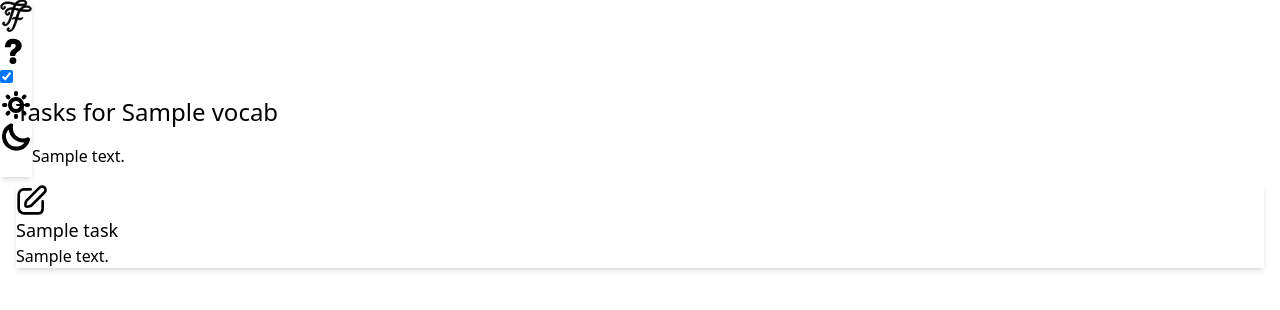
After one commit to aalexei/terminology-forge, a FastAPI app: template app/templates/tasks.html in a window 1280 px wide. The commit adds this page. Shown: the top 310 px of the page. Run offline with FastAPI, Linux system fonts and the light colour scheme; the template is opened without the code that fills it: most values are stand-ins (such as "Sample title", 1, 10 or a date in 2020); parts of the project's set-up code (start-up, migrations or seed data) failed here and were passed over; some libraries are stand-ins or nearby versions.

Commit message:
start of task interface

```diff
--- a/app/db/schema.py
+++ b/app/db/schema.py
@@ -106,6 +106,7 @@ class Task(DocumentModel):
     """
     name: str
     description: str = ""
+    locked: bool = False
 
 
 class Work(EdgeModel):
--- a/app/templates/graph.html
+++ b/app/templates/graph.html
@@ -31,10 +31,15 @@
 <li><a href="/">Home</a></li>
 <li><a href="/vocab/{{ vocab.key }}/digest">Digest</a></li>
 <li><a href="/vocab/{{ vocab.key }}/list">List</a></li>
+{% if vocab.is_editable(user) %}
+<li><a href="/vocab/{{ vocab.key }}/tasks">Tasks</a></li>
+{% endif %}
 <li class="menu-title">Actions:</li>
+{% if vocab.is_editable(user) %}
 <li><span onclick="document.querySelectorAll('input[type=checkbox]').forEach(el => el.checked = false);">Clear selection</span></li>
 <li><span onclick="main_modal.showModal()">Set tags on selected</span></li>
 <li><a href="/vocab/{{ vocab.key }}/add">Add term</a></li>
+{% endif %}
 <li><a href="/vocab/{{vocab.key}}/export">Export vocabulary</a></li>
 {% endblock main_menu %}
 
--- a/app/templates/list.html
+++ b/app/templates/list.html
@@ -19,10 +19,15 @@
 <li><a href="/">Home</a></li>
 <li><a href="/vocab/{{ vocab.key }}/digest">Digest</a></li>
 <li><a href="/vocab/{{ vocab.key }}/graph">Graph</a></li>
+{% if vocab.is_editable(user) %}
+<li><a href="/vocab/{{ vocab.key }}/tasks">Tasks</a></li>
+{% endif %}
 <li class="menu-title">Actions:</li>
+{% if vocab.is_editable(user) %}
 <li><span onclick="document.querySelectorAll('input[type=checkbox]').forEach(el => el.checked = false);">Clear selection</span></li>
 <li><span onclick="main_modal.showModal()">Set tags on selected</span></li>
 <li><a href="/vocab/{{ vocab.key }}/add">Add term</a></li>
+{% endif %}
 <li><a href="/vocab/{{vocab.key}}/export">Export vocabulary</a></li>
 {% endblock main_menu %}
 
--- /dev/null
+++ b/app/templates/tasks.html
@@ -0,0 +1,53 @@
+{% extends "base.html" %}
+
+{% block main_modal %}
+{% endblock main_modal %}
+
+
+{% block main_menu %}
+<li><a href="/">Home</a></li>
+<li><a href="/vocab/{{ vocab.key }}/digest">Digest</a></li>
+<li><a href="/vocab/{{ vocab.key }}/list">List</a></li>
+<li><a href="/vocab/{{ vocab.key }}/graph">Graph</a></li>
+<li class="menu-title">Actions:</li>
+<li><a href="/vocab/{{ vocab.key }}/add">Add term</a></li>
+<li><a href="/vocab/{{vocab.key}}/export">Export vocabulary</a></li>
+{% endblock main_menu %}
+
+{% block nav_middle %}
+{% endblock nav_middle %}
+
+{% block user_menu %}
+  <li><i>{{ user.github }}</i></li>
+  <li><a href="/logout">Logout</a></li>
+{% endblock user_menu %}
+
+{% block content %}
+<div class="m-4 flex flex-col">
+  <h1 class="text-2xl">Tasks for {{ vocab.name }}</h1>
+  <div class="m-4">{{ vocab.description }}</div>
+
+  <ul class="list bg-base-100 rounded-box shadow-md">
+    {% for task in tasks %}
+    <li class="list-row">
+      <div>
+	{% if task.locked %}
+	<span class="size-6 stroke-current fill-none">{% include "icons/locked.svg" %}</span>
+	{% else %}
+	<span class="size-6 stroke-current fill-none">{% include "icons/editable.svg" %}</span>
+	{% endif %}
+      </div>
+      <div>
+	<a href="/vocab/{{ vocab.key }}/task/{{ task.key }}">
+	  <div class="text-lg">
+	    {{ task.name }}
+	  </div>
+	  <div>
+	    {{ task.description }}
+	  </div>
+	</a>
+      </div>
+    </li>
+    {% endfor %}
+</div>
+{% endblock content %}
--- a/app/templates/term.html
+++ b/app/templates/term.html
@@ -4,7 +4,8 @@
 <li><a href="/">Home</a></li>
 {% if vocab.is_editable(user) %}
 <li class="menu-title">Actions:</li>
-<li><a href="/vocab/{{vocab.key}}/edit/{{ term.key }}">Edit</a></li>
+<li><a href="/vocab/{{ vocab.key }}/edit/{{ term.key }}">Edit</a></li>
+<li><a href="/vocab/{{ vocab.key }}/tasks">Tasks</a></li>
 {% endif %}
 {% endblock main_menu %}
 
```
Also changed, not shown: app/routes/presentation.py (+35 -0 lines), app/services/term.py (+11 -0 lines), app/templates/digest.html (+5 -2 lines), app/templates/task.html (added, +53 -0 lines).
